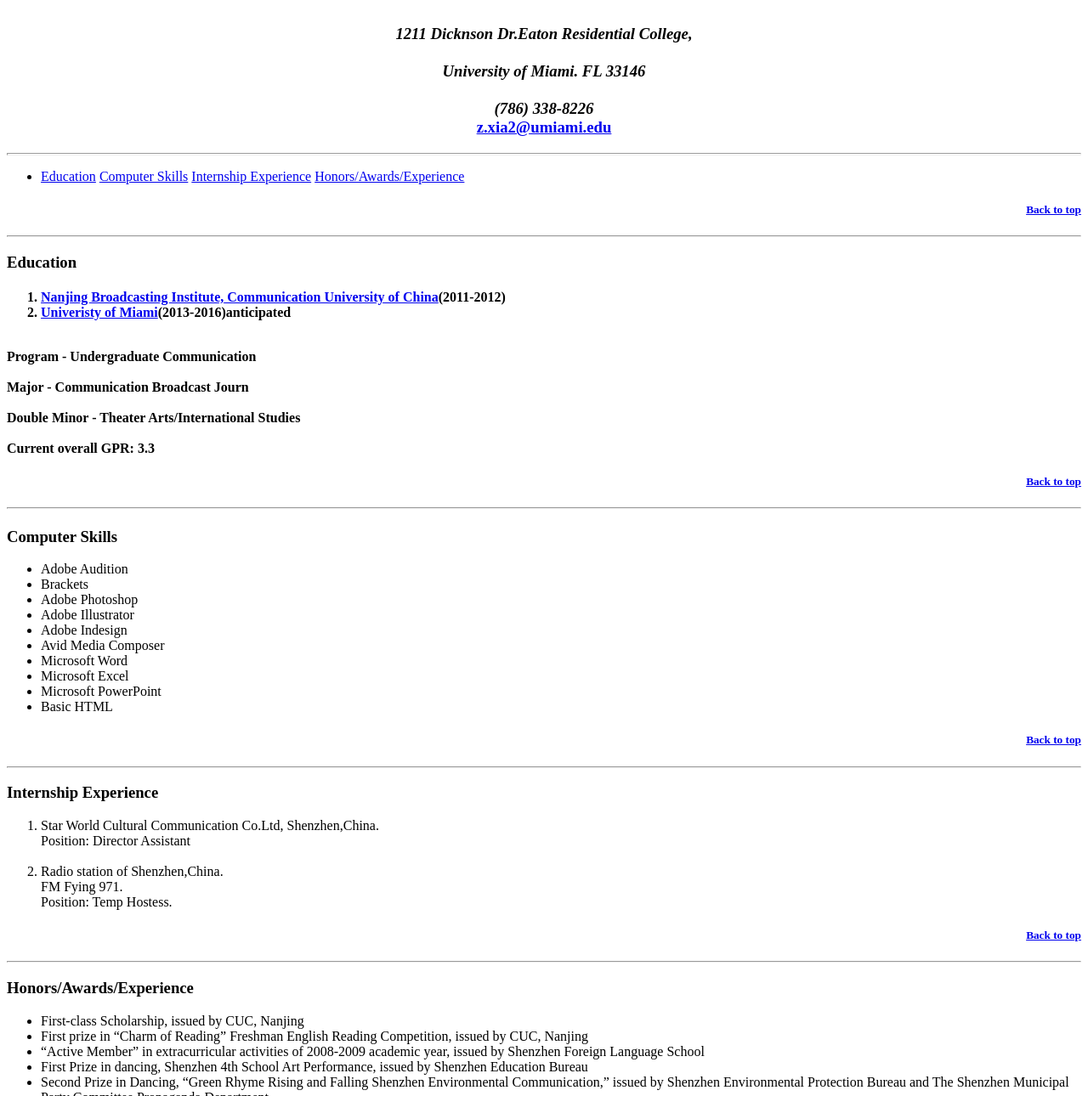
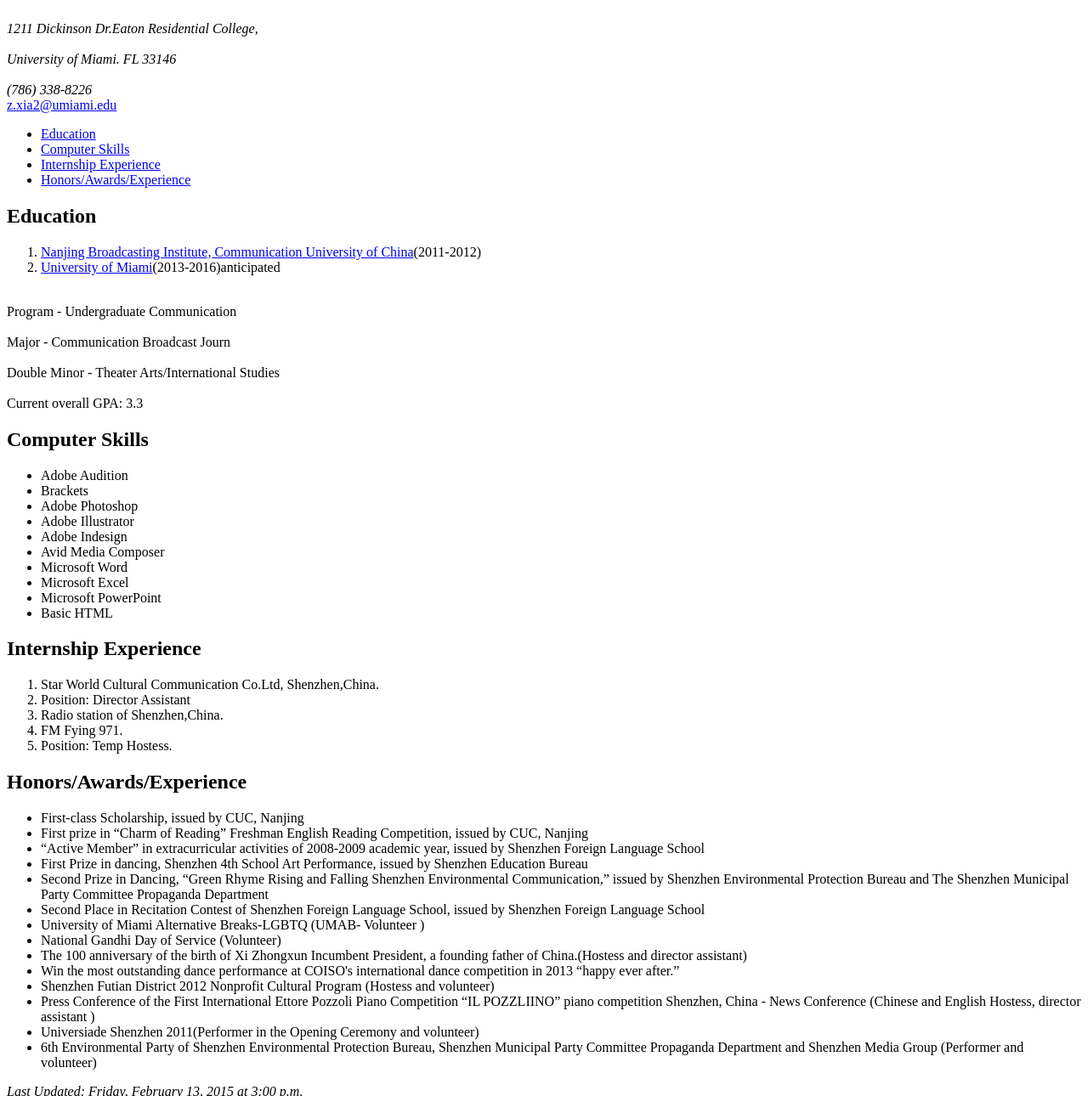
Before and after one commit to ZhiweiXia/ZhiweiXia.github.io, a plain HTML site: page resume.html in a window 1280 px wide. Shown: the part 73-1363 px from the top of the page at 85% size. Drawn offline with Linux system fonts and the light colour scheme.

Commit message:
Changed text

```diff
--- a/resume.html
+++ b/resume.html
@@ -1,55 +1,51 @@
 <!DOCTYPE html>
     <html>
   <head>
+      <meta charset="UTF-8" />
      <title>Resume: Zhiwei Xia</title>
   </head>
   <body>
-<div align=center>
     <header>
-  <h1><a name="Zhiwei">Zhiwei Xia</a></h1>
-    </header>
-  <h3><address>
-     <br> 1211 Dicknson Dr.Eaton Residential College,</br>
-     <br>University of Miami. FL 33146</br>
-     <br>(786) 338-8226</br></address>
+  <h1>Zhiwei Xia</h1>
+
+  <address>
+     <br>1211 Dickinson Dr.Eaton Residential College,<br/>
+     <br>University of Miami. FL 33146<br/>
+     <br>(786) 338-8226<br/>
+      </address>
  <a href="z.xia2@umiami.edu">z.xia2@umiami.edu</a>
-  </h3>
-</div>
+
 
  <nav>
-  <hr size=3>
    <ul>
-         <li><a href="#Edu">Education</a>
-             <a href="#Com">Computer Skills</a>
-             <a href="#Int">Internship Experience</a>
-             <a href="#Hon">Honors/Awards/Experience</a></li>
+     <li><a href="#Edu">Education</a></li>
+     <li><a href="#Com">Computer Skills</a></li>
+     <li><a href="#Int">Internship Experience</a></li>
+     <li><a href="#Hon">Honors/Awards/Experience</a></li>
      </ul>
   </nav>
+    </header>
 
  <main>
-<div align=right>
-  <h5><a href="#Zhiwei">Back to top</a></h5>
-</div>
-<section>
-  <hr>
-  <h3><a name=Edu>Education</a></h3>
-<article>
-    <h4>
+
+ <section id="Edu">
+     <h2>Education</h2>
+
+
     <ol>
         <li><a href="http://www.cucn.edu.cn/">Nanjing Broadcasting Institute, Communication University of China</a>(2011-2012)</li>
-        <li><a href="http://www.Miami.edu/">Univeristy of Miami</a>(2013-2016)anticipated</li>
+        <li><a href="http://www.Miami.edu/">University of Miami</a>(2013-2016)anticipated</li>
         </ol>
-     <br>Program - Undergraduate Communication</br>
-     <br>Major - Communication Broadcast Journ</br>
-     <br>Double Minor - Theater Arts/International Studies</br>
-     <br>Current overall GPR: 3.3</br>
+<p>
+     <br>Program - Undergraduate Communication<br/>
+     <br>Major - Communication Broadcast Journ<br/>
+     <br>Double Minor - Theater Arts/International Studies<br/>
+     <br>Current overall GPA: 3.3<br/>
+</p>
+</section>
 
-<div align=right>
-  <h5><a href="#Zhiwei">Back to top</a></h5>
-</div>
-
-  <hr>
-  <h3><a name="Com">Computer Skills</a></h3>
+  <section id="Com">
+      <h2>Computer Skills</h2>
   <ul>
     <li>Adobe Audition</li>
     <li>Brackets</li>
@@ -62,50 +58,47 @@
     <li>Microsoft PowerPoint</li>
     <li>Basic HTML</li>
       </ul>
-<div align=right>
-   <h5><a href="#Zhiwei">Back to top</a></h5>
-</div>
-   <hr>
-   <h3><a name="Int">Internship Experience</a></h3>
+</section>
+
+
+
+  <section id="Int">
+      <h2>Internship Experience</h2>
+
     <ol>
-    <li>Star World Cultural Communication Co.Ltd, Shenzhen,China.
-    <br>Position: Director Assistant</br></li>
+    <li>Star World Cultural Communication Co.Ltd, Shenzhen,China.</li>
+    <li>Position: Director Assistant</li>
 
-    <br><li>Radio station of Shenzhen,China.
-        <br>FM Fying 971.
-        <br>Position: Temp Hostess.</br></li>
+    <li>Radio station of Shenzhen,China.</li>
+    <li>FM Fying 971.</li>
+    <li>Position: Temp Hostess.</li>
   </ol>
-<div align=right>
-   <h5><a href="#Zhiwei">Back to top</a></h5>
-</div>
-   <hr>
-   <h3><a name="Hon">Honors/Awards/Experience</a></h3>
+</section>
+
+
+   <section id="Hon">
+       <h2>Honors/Awards/Experience</h2>
   <ul>
     <li>First-class Scholarship, issued by CUC, Nanjing</li>
-    <li>First prize in &ldquo;Charm of Reading&rdquo; Freshman English Reading Competition, issued by CUC, Nanjing
-    <li> &ldquo;Active Member&rdquo; in extracurricular activities of 2008-2009 academic year, issued by Shenzhen Foreign Language School
-    <li> First Prize in dancing, Shenzhen 4th School Art Performance, issued by Shenzhen Education Bureau
-    <li>Second Prize in Dancing, &ldquo;Green Rhyme Rising and Falling Shenzhen Environmental Communication,&rdquo; issued by Shenzhen Environmental Protection Bureau and The Shenzhen Municipal Party Committee Propaganda Department
-    <li>Second Place in Recitation Contest of Shenzhen Foreign Language School, issued by Shenzhen Foreign Language School
-    <li> University of Miami Alternative Breaks-LGBTQ (UMAB- Volunteer )
-    <li> National Gandhi Day of Service (Volunteer)
-    <li>The 100 anniversary of the birth of Xi Zhongxun Incumbent President, a founding father of China.(Hostess and director assistant)
-    <li>Win the most outstanding dance performance at COISO&#39;s international dance competition in 2013 &ldquo;happy ever after.&rdquo;
-    <li>Shenzhen Futian District 2012 Nonprofit Cultural Program (Hostess and volunteer)
-    <li>Press Conference of the First International Ettore Pozzoli Piano Competition &ldquo;IL POZZLIINO&rdquo; piano competition Shenzhen, China - News Conference (Chinese and English Hostess, director assistant )
-    <li>Universiade Shenzhen 2011(Performer in the Opening Ceremony and volunteer)
-    <li>6th Environmental Party of Shenzhen Environmental Protection Bureau, Shenzhen Municipal Party Committee Propaganda Department and Shenzhen Media Group (Performer and volunteer)
+    <li>First prize in &ldquo;Charm of Reading&rdquo; Freshman English Reading Competition, issued by CUC, Nanjing</li>
+    <li> &ldquo;Active Member&rdquo; in extracurricular activities of 2008-2009 academic year, issued by Shenzhen Foreign Language School</li>
+    <li> First Prize in dancing, Shenzhen 4th School Art Performance, issued by Shenzhen Education Bureau</li>
+    <li>Second Prize in Dancing, &ldquo;Green Rhyme Rising and Falling Shenzhen Environmental Communication,&rdquo; issued by Shenzhen Environmental Protection Bureau and The Shenzhen Municipal Party Committee Propaganda Department</li>
+    <li>Second Place in Recitation Contest of Shenzhen Foreign Language School, issued by Shenzhen Foreign Language School</li>
+    <li> University of Miami Alternative Breaks-LGBTQ (UMAB- Volunteer )</li>
+    <li> National Gandhi Day of Service (Volunteer)</li>
+    <li>The 100 anniversary of the birth of Xi Zhongxun Incumbent President, a founding father of China.(Hostess and director assistant)</li>
+    <li>Win the most outstanding dance performance at COISO&#39;s international dance competition in 2013 &ldquo;happy ever after.&rdquo; </li>
+    <li>Shenzhen Futian District 2012 Nonprofit Cultural Program (Hostess and volunteer)</li>
+    <li>Press Conference of the First International Ettore Pozzoli Piano Competition &ldquo;IL POZZLIINO&rdquo; piano competition Shenzhen, China - News Conference (Chinese and English Hostess, director assistant )</li>
+    <li>Universiade Shenzhen 2011(Performer in the Opening Ceremony and volunteer)</li>
+    <li>6th Environmental Party of Shenzhen Environmental Protection Bureau, Shenzhen Municipal Party Committee Propaganda Department and Shenzhen Media Group (Performer and volunteer)</li>
+  </ul>
 
-  </ul>
-     </main>
-  </article>
 </section>
-<div align=right>
-   <h5><a href="#Zhiwei">Back to top</a></h5>
-</div>
+</body>
 
   <footer>
-Last Updated: Friday, February 13, 2015 at 3:00 p.m.<br>
-  </footer>
-    </body>
+      <em>Last Updated: Friday, February 13, 2015 at 3:00 p.m.</em></footer>
+       </main>
      </html>
```
Lines whose indentation alone changed are shown as unchanged.
